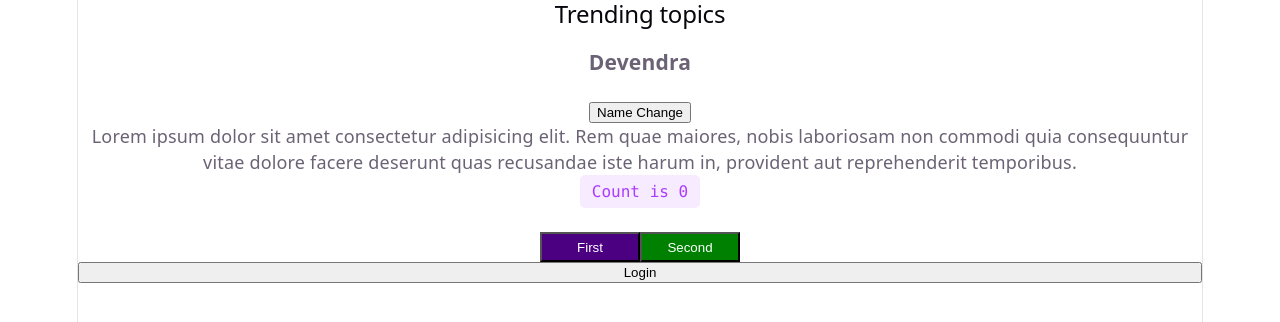
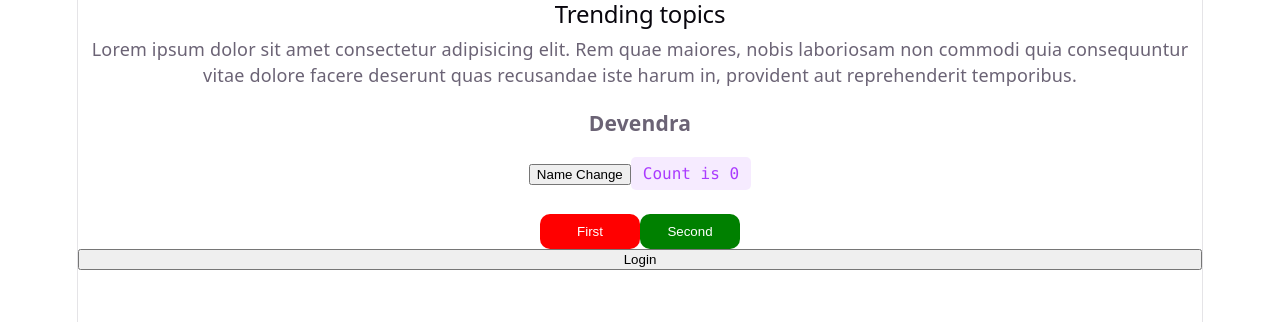
Before and after one commit to devendrakumarkr/Javascript_CoreB, a React (Vite) app in the folder reactapp/: page / in a window 1280 px wide. Shown: the top 322 px of the page. Built offline with nearby package versions, Linux system fonts and the light colour scheme.

Commit message:
feat added styled css

```diff
--- a/reactapp/package.json
+++ b/reactapp/package.json
@@ -10,8 +10,11 @@
     "preview": "vite preview"
   },
   "dependencies": {
+    "@emotion/react": "^11.14.0",
+    "@emotion/styled": "^11.14.1",
     "react": "^19.2.4",
-    "react-dom": "^19.2.4"
+    "react-dom": "^19.2.4",
+    "styled-components": "^6.4.0"
   },
   "devDependencies": {
     "@eslint/js": "^9.39.4",
--- a/reactapp/src/component/Sample.jsx
+++ b/reactapp/src/component/Sample.jsx
@@ -1,82 +1,98 @@
 import React,{Component, useState} from 'react'
+import style from '../css/Sample.module.css'
+import style1 from '../css/HomePage.module.css'
+// import styled from 'styled-components'
+import styled from '@emotion/styled'
 
-// function Sample(props) {
-//     const [name,setName]=useState("Devendra")
-//     const [age,setAge]=useState(20)
+function Sample(props) {
+    const [name,setName]=useState("Devendra")
+    const [age,setAge]=useState(20)
 
 
 
-//   return (
-//     <div>
-//       <h2>Trending topics</h2>
-//       <p>Lorem ipsum dolor sit amet consectetur adipisicing elit. Rem quae maiores, nobis laboriosam non commodi quia consequuntur vitae dolore facere deserunt quas recusandae iste harum in, provident aut reprehenderit temporibus.</p>
-//       <h3>{name}</h3>
-//         <button onClick={()=>{
-//             setName("Alex")
-
-//         }}>Name Change</button>
-//     <button
-//         className="counter"
-//         onClick={() => props.setCount((count) => count + 1)}
-//     >
-//         Count is {props.count}
-//     </button>
-//     </div>
-//   )
-// }
-
-class Sample extends Component {
-    constructor(props){
-        super(props)
-        this.state={
-            name:"Devendra",
-            age:23
-        }
-    }
-    componentDidMount(){
-        console.log("Component Did Mount")
-    }
-
-    shouldComponentUpdate(nextProps,nextState){  //tels whether to update or not
-        if(nextProps.count===1){
-            return false
-        }
-        console.log("Component Should Update")
-        return true
-    }
-
-    componentDidUpdate(){
-        console.log("Component Did Update")
-    }
-
-    componentWillUnmount(){
-        console.log("Component Will Unmount")
-    }
-
-
-    render(){
   return (
     <div>
       <h2>Trending topics</h2>
-            <h3>{this.state.name}</h3>
+      <p>Lorem ipsum dolor sit amet consectetur adipisicing elit. Rem quae maiores, nobis laboriosam non commodi quia consequuntur vitae dolore facere deserunt quas recusandae iste harum in, provident aut reprehenderit temporibus.</p>
+      <h3>{name}</h3>
         <button onClick={()=>{
-                this.setState({name:"Alex"})
+            setName("Alex")
 
         }}>Name Change</button>
-            <p>Lorem ipsum dolor sit amet consectetur adipisicing elit. Rem quae maiores, nobis laboriosam non commodi quia consequuntur vitae dolore facere deserunt quas recusandae iste harum in, provident aut reprehenderit temporibus.</p>
     <button
         className="counter"
-                onClick={() => this.props.setCount((count) => count + 1)}
+        onClick={() => props.setCount((count) => count + 1)}
     >
-                Count is {this.props.count}
+        Count is {props.count}
     </button>
     <div>
-                <button style={{backgroundColor:"indigo", color:"white", width:"100px", height:"30px"}}>First</button>
-                <button style={{backgroundColor:"green", color:"white", width:"100px", height:"30px"}}>Second</button>
+        <Button >First</Button>
+        <Button green>Second</Button>
     </div>
     </div>
   )
 }
 
-}
 export default Sample
+
+const Button=styled.button`
+    background-color: ${(props) => (props.green ? "green" : "red")};
+    color: white;
+    width: 100px;
+    height: 35px;
+    border-radius: 10px;
+    border:none
+`
+
+// class Sample extends Component {
+//     constructor(props){
+//         super(props)
+//         this.state={
+//             name:"Devendra",
+//             age:23
+//         }
+//     }
+//     componentDidMount(){
+//         console.log("Component Did Mount")
+//     }
+
+//     shouldComponentUpdate(nextProps,nextState){  //tels whether to update or not
+//         if(nextProps.count===1){
+//             return false
+//         }
+//         console.log("Component Should Update")
+//         return true
+//     }
+
+//     componentDidUpdate(){
+//         console.log("Component Did Update")
+//     }
+
+//     componentWillUnmount(){
+//         console.log("Component Will Unmount")
+//     }
+
+
+//     render(){
+//         return (
+//             <div>
+//             <h2>Trending topics</h2>
+//             <h3>{this.state.name}</h3>
+//             <button onClick={()=>{
+//                 this.setState({name:"Alex"})
+
+//                 }}>Name Change</button>
+//             <p>Lorem ipsum dolor sit amet consectetur adipisicing elit. Rem quae maiores, nobis laboriosam non commodi quia consequuntur vitae dolore facere deserunt quas recusandae iste harum in, provident aut reprehenderit temporibus.</p>
+//             <button
+//                 style={{backgroundColor:"red"}}
+//                 onClick={() => this.props.setCount((count) => count + 1)}
+//             >
+//                 Count is {this.props.count}
+//             </button>
+
+//             </div>
+//         )
+//     }
+
+// }
+// export default Sample
--- /dev/null
+++ b/reactapp/src/css/HomePage.module.css
@@ -0,0 +1,6 @@
+.btn{
+    background-color: yellow;
+    color: white;
+    width: 100px;
+    height: 35px;
+}
--- /dev/null
+++ b/reactapp/src/css/Sample.module.css
@@ -0,0 +1,6 @@
+.btn{
+    background-color: indigo;
+    color: white;
+    width: 100px;
+    height: 35px;
+}
```
Also changed, not shown: 1 other file (tests, documents, lock files or other folders). Lines whose indentation alone changed are shown as unchanged.
